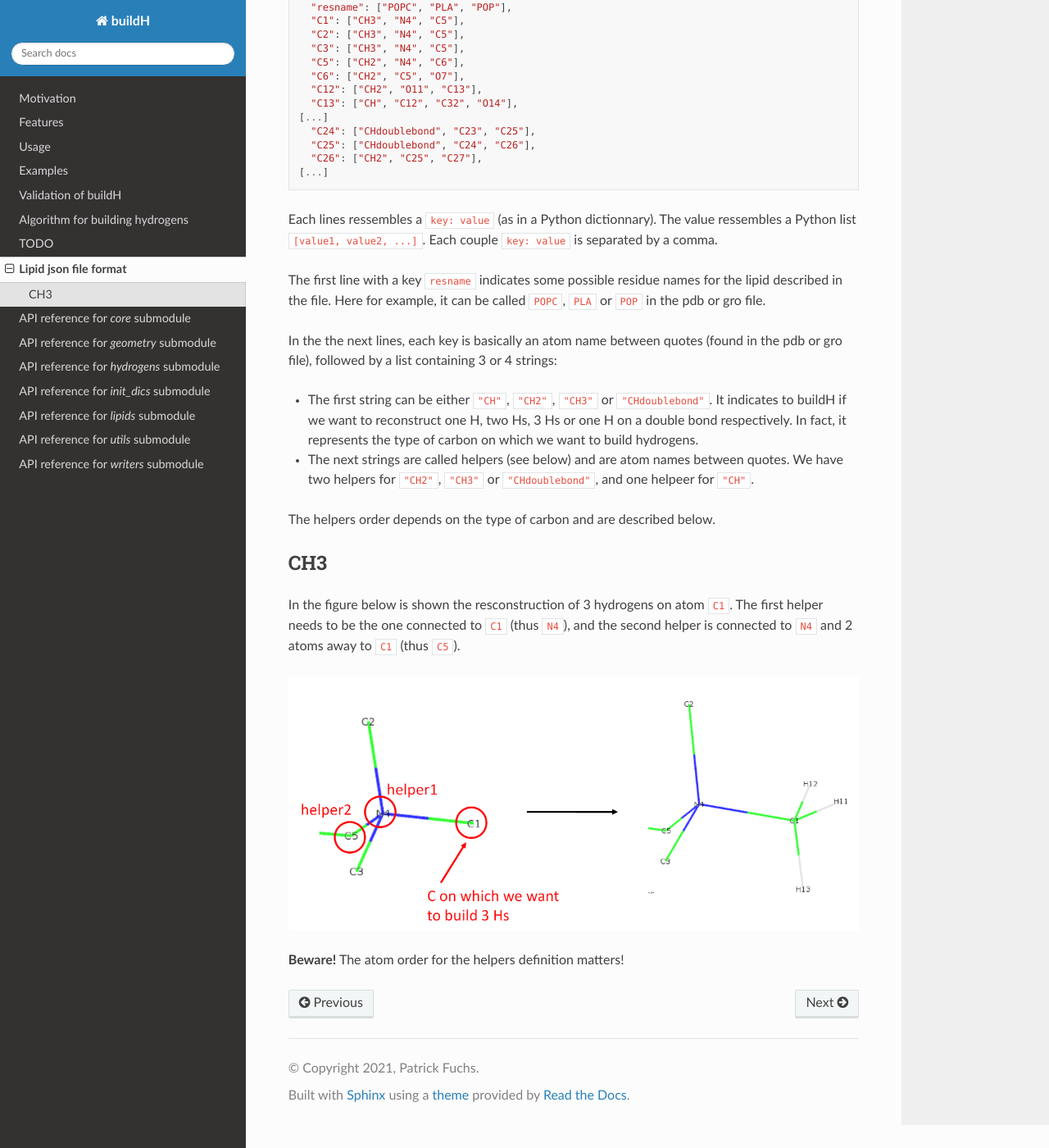
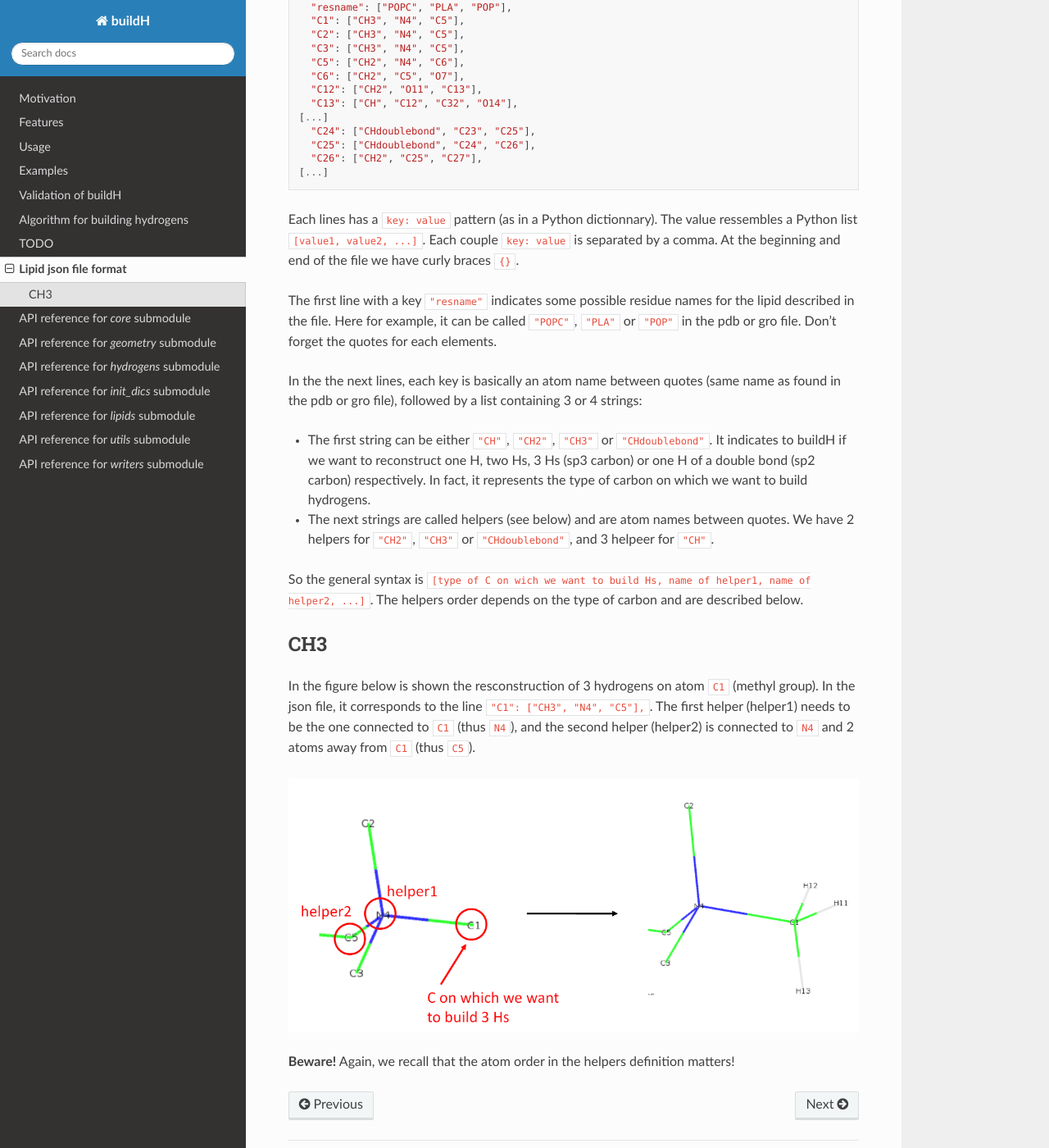
Before and after one commit to patrickfuchs/buildH, a Sphinx documentation site: the page built from docs/json_format.md, in a window 1280 px wide and 1400 px high, scrolled down 383 px. Shown: the whole window at 82% size. Built offline with Sphinx 7.4.7 and the Read the Docs theme 2.0.0, drawn with Linux system fonts in a browser that asks for light colours; pages that are not in the unit, such as notebooks, are missing from menus.

Commit message:
Fix details on json_format.md

````diff
--- a/docs/json_format.md
+++ b/docs/json_format.md
@@ -21,22 +21,22 @@ The format ressembles a Python dictionnary. For example, if we look at the `Berg
 [...]
 ```
 
-Each lines ressembles a `key: value` (as in a Python dictionnary). The value ressembles a Python list `[value1, value2, ...]`. Each couple `key: value` is separated by a comma.
+Each lines has a `key: value` pattern (as in a Python dictionnary). The value ressembles a Python list `[value1, value2, ...]`. Each couple `key: value` is separated by a comma. At the beginning and end of the file we have curly braces `{}`.
 
-The first line with a key `resname` indicates some possible residue names for the lipid described in the file. Here for example, it can be called `POPC`, `PLA` or `POP` in the pdb or gro file.
+The first line with a key `"resname"` indicates some possible residue names for the lipid described in the file. Here for example, it can be called `"POPC"`, `"PLA"` or `"POP"` in the pdb or gro file. Don't forget the quotes for each elements.
 
-In the the next lines, each key is basically an atom name between quotes (found in the pdb or gro file), followed by a list containing 3 or 4 strings:
+In the the next lines, each key is basically an atom name between quotes (same name as found in the pdb or gro file), followed by a list containing 3 or 4 strings:
 
-- The first string can be either `"CH"`, `"CH2"`, `"CH3"` or `"CHdoublebond"`. It indicates to buildH if we want to reconstruct one H, two Hs, 3 Hs or one H on a double bond respectively. In fact, it represents the type of carbon on which we want to build hydrogens.
-- The next strings are called helpers (see below) and are atom names between quotes. We have two helpers for `"CH2"`, `"CH3"` or `"CHdoublebond"`, and one helpeer for `"CH"`.
+- The first string can be either `"CH"`, `"CH2"`, `"CH3"` or `"CHdoublebond"`. It indicates to buildH if we want to reconstruct one H, two Hs, 3 Hs (sp3 carbon) or one H of a double bond (sp2 carbon) respectively. In fact, it represents the type of carbon on which we want to build hydrogens.
+- The next strings are called helpers (see below) and are atom names between quotes. We have 2 helpers for `"CH2"`, `"CH3"` or `"CHdoublebond"`, and 3 helpeer for `"CH"`.
 
-The helpers order depends on the type of carbon and are described below.
+So the general syntax is `[type of C on wich we want to build Hs, name of helper1, name of helper2, ...]`. The helpers order depends on the type of carbon and are described below.
 
 ## CH3
 
-In the figure below is shown the resconstruction of 3 hydrogens on atom `C1`. The first helper needs to be the one connected to `C1` (thus `N4`), and the second helper is connected to `N4` and 2 atoms away to `C1` (thus `C5`).
+In the figure below is shown the resconstruction of 3 hydrogens on atom `C1` (methyl group). In the json file, it corresponds to the line `"C1": ["CH3", "N4", "C5"],`. The first helper (helper1) needs to be the one connected to `C1` (thus `N4`), and the second helper (helper2) is connected to `N4` and 2 atoms away from `C1` (thus `C5`).
 
-![Reconstruction d'un CH3](img/build_CH3.png)
+![Reconstruction of a CH3](img/build_CH3.png)
 
 
-**Beware!** The atom order for the helpers definition matters!
+**Beware!** Again, we recall that the atom order in the helpers definition matters!
````
